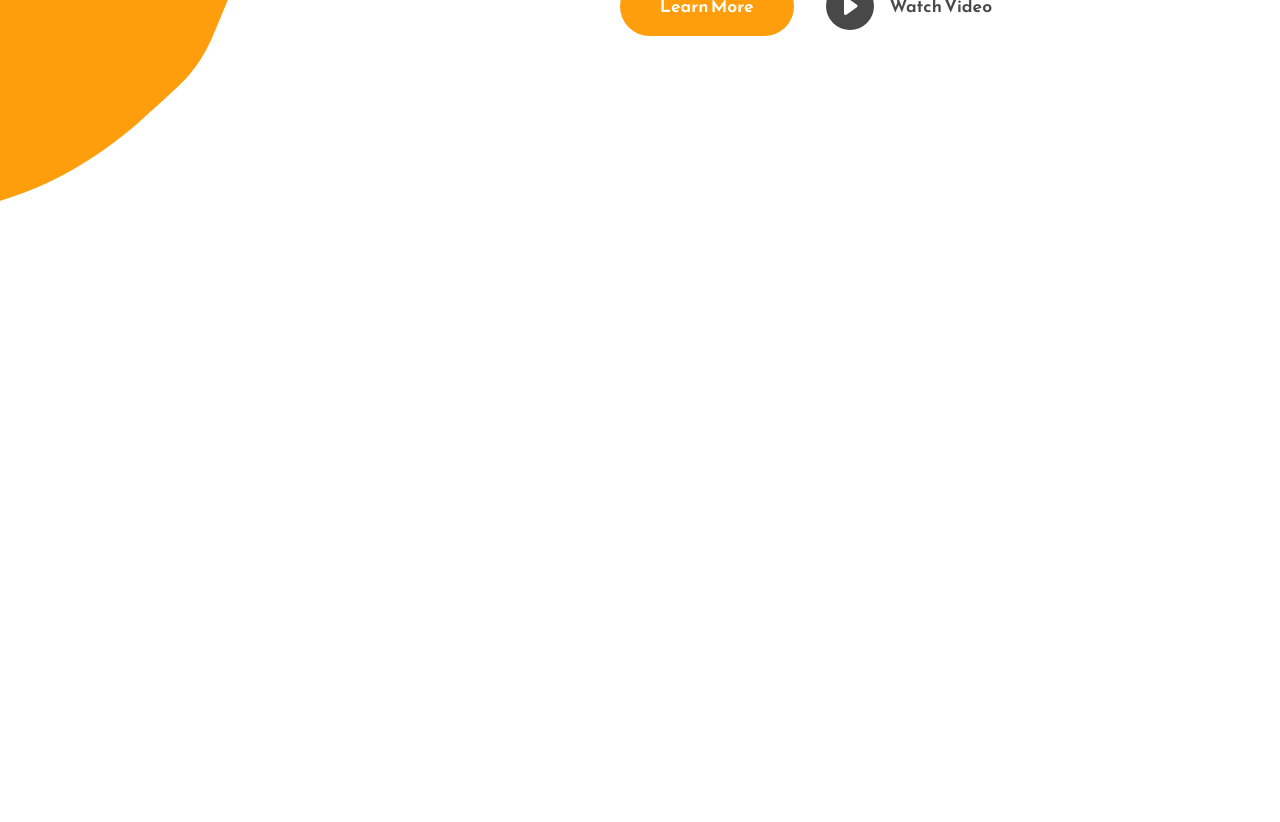
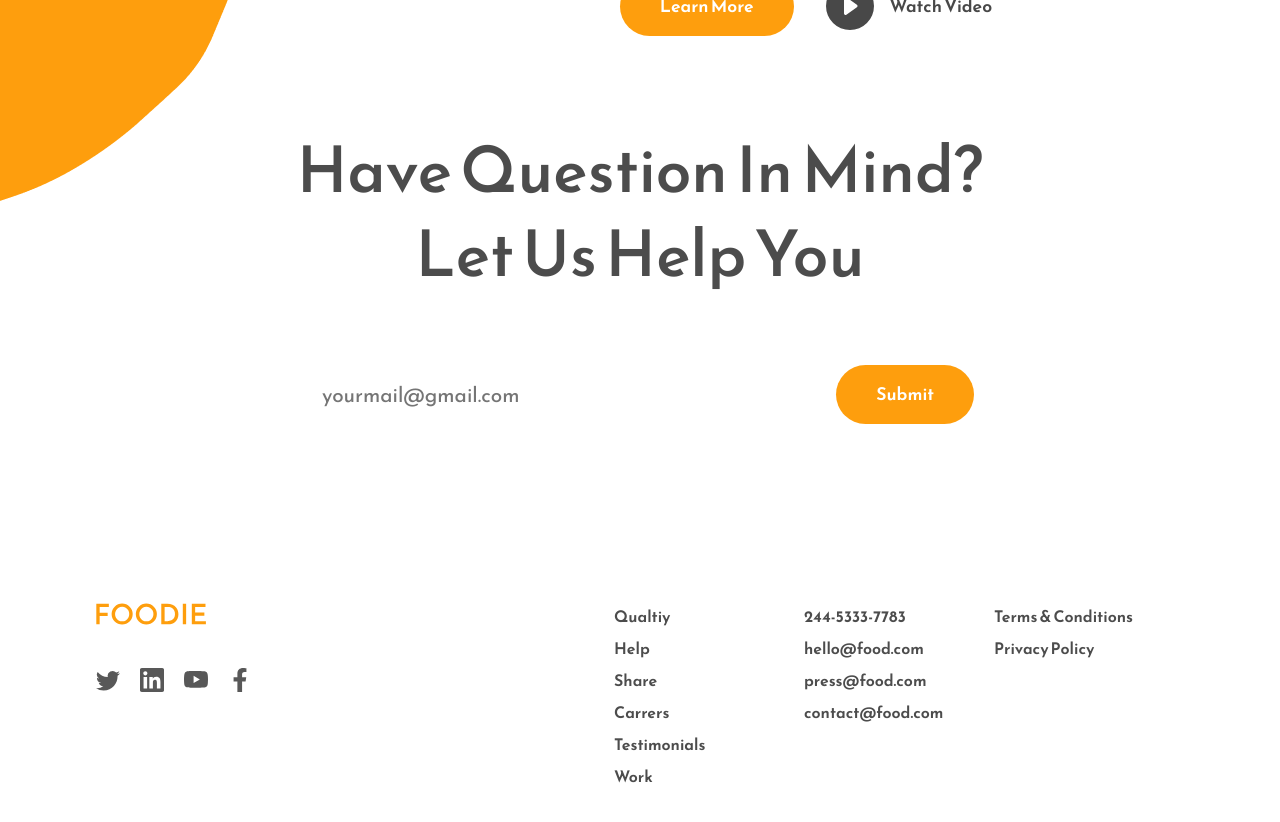
Before and after one commit to T-Luxshan/restaurant, a React (Create React App) app: page / in a window 1280 px wide. Shown: the part 1620-2442 px from the top of the page. Before the commit the page ends 1839 px from the top, so only its background shows below. Built offline with nearby package versions, Linux system fonts and the light colour scheme.

Commit message:
page update

```diff
--- a/src/App.js
+++ b/src/App.js
@@ -1,6 +1,8 @@
 import './App.css';
 import Home from './Components/Home';
 import About from './Components/About';
+import Contact from './Components/Contact';
+import Footer from './Components/Footer';
 
 
 function App() {
@@ -8,6 +10,8 @@ function App() {
     <div className="App">
       <Home/>
       <About/>
+      <Contact/>
+      <Footer/>
 
     </div>
   );
```
